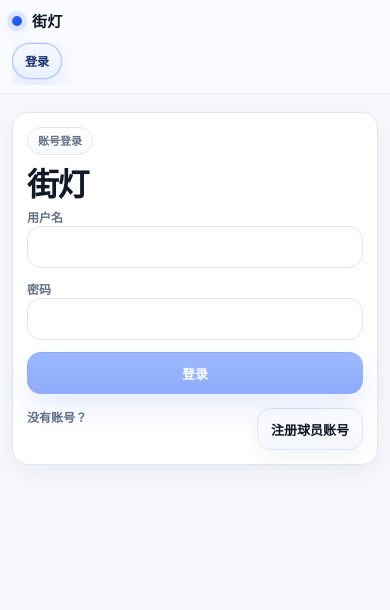
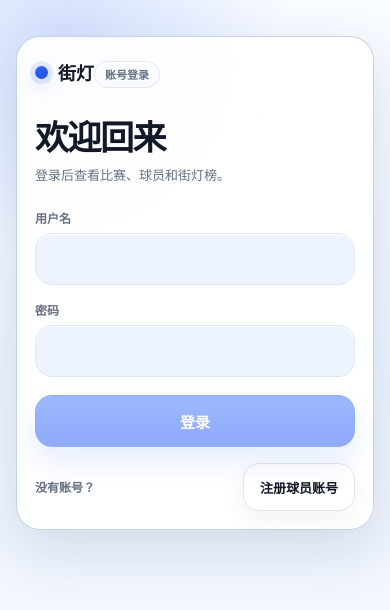
Before and after one commit to Xingcheng03/pool-score-tracker, a React (Vite) app: page /login in a window 390 px wide. Shown: the top 610 px of the page. Built offline with nearby package versions, Linux system fonts and the light colour scheme; no server answers.

Commit message:
Modified the style of the login interface

```diff
--- a/src/components/Navbar.jsx
+++ b/src/components/Navbar.jsx
@@ -1,16 +1,18 @@
 import React from "react";
-import { NavLink, useNavigate } from "react-router-dom";
+import { NavLink, useLocation, useNavigate } from "react-router-dom";
 import { useAuth } from "../auth/useAuth.js";
 import { INTERNAL_POINTS_NAME } from "../constants/labels.js";
 
 export default function Navbar() {
   const { user, isAuthenticated, isAdmin, logout } = useAuth();
+  const location = useLocation();
   const navigate = useNavigate();
   const linkClass = ({ isActive }) => (isActive ? "pill pillActive" : "pill");
   const accountLink = user?.player?.id ? `/players/${user.player.id}` : "/account";
+  const navClassName = location.pathname === "/login" ? "nav navLoginPage" : "nav";
 
   return (
-    <div className="nav">
+    <div className={navClassName}>
       <div className="navInner">
         <div className="brand">
           <span className="brandDot" />
--- a/src/pages/LoginPage.jsx
+++ b/src/pages/LoginPage.jsx
@@ -41,39 +41,49 @@ export default function LoginPage() {
   return (
     <div className="authLayout">
       <div className="card authCard">
-        <div className="badge">{mode === "login" ? "账号登录" : "新用户注册"}</div>
-        <h1 className="h1" style={{ marginTop: 12 }}>
-          街灯
-        </h1>
+        <div className="authBrandMark">
+          <span className="brandDot" />
+          <span>街灯</span>
+        </div>
 
-        <form onSubmit={onSubmit} className="formStack">
+        <div className="badge authModeBadge">{mode === "login" ? "账号登录" : "新用户注册"}</div>
+        <h1 className="h1 authTitle">欢迎回来</h1>
+        <p className="authSubtitle">登录后查看比赛、球员和街灯榜。</p>
+
+        <form onSubmit={onSubmit} className="formStack authForm">
           <div>
-            <div className="smallMuted">用户名</div>
-            <input className="input" value={username} onChange={(e) => setUsername(e.target.value)} autoComplete="username" />
+            <div className="smallMuted authLabel">用户名</div>
+            <input className="input authInput" value={username} onChange={(event) => setUsername(event.target.value)} autoComplete="username" />
           </div>
 
           <div>
-            <div className="smallMuted">密码</div>
-            <input className="input" type="password" value={password} onChange={(e) => setPassword(e.target.value)} autoComplete={mode === "login" ? "current-password" : "new-password"} />
+            <div className="smallMuted authLabel">密码</div>
+            <input
+              className="input authInput"
+              type="password"
+              value={password}
+              onChange={(event) => setPassword(event.target.value)}
+              autoComplete={mode === "login" ? "current-password" : "new-password"}
+            />
           </div>
 
           {mode === "register" && (
             <div>
-              <div className="smallMuted">球员名称</div>
-              <input className="input" value={playerName} onChange={(e) => setPlayerName(e.target.value)} placeholder="默认使用用户名" />
+              <div className="smallMuted authLabel">球员名称</div>
+              <input className="input authInput" value={playerName} onChange={(event) => setPlayerName(event.target.value)} placeholder="默认使用用户名" />
             </div>
           )}
 
           {error && <div className="errorBox">{error}</div>}
 
-          <button className="btn btnBrand" type="submit" disabled={saving || !username.trim() || !password}>
+          <button className="btn btnBrand authSubmitButton" type="submit" disabled={saving || !username.trim() || !password}>
             {saving ? "处理中..." : mode === "login" ? "登录" : "注册并登录"}
           </button>
         </form>
 
-        <div className="rowBetween" style={{ marginTop: 14 }}>
+        <div className="authSwitchRow">
           <span className="smallMuted">{mode === "login" ? "没有账号？" : "已有账号？"}</span>
-          <button className="btn" type="button" onClick={() => setMode(mode === "login" ? "register" : "login")}>
+          <button className="btn authSwitchButton" type="button" onClick={() => setMode(mode === "login" ? "register" : "login")}>
             {mode === "login" ? "注册球员账号" : "返回登录"}
           </button>
         </div>
--- a/src/styles.css
+++ b/src/styles.css
@@ -149,6 +149,45 @@ a:hover {
   width: min(520px, 100%);
 }
 
+.authBrandMark {
+  display: none;
+}
+
+.authTitle {
+  margin-top: 12px;
+}
+
+.authSubtitle {
+  margin: -2px 0 20px;
+  color: var(--muted);
+  font-size: 14px;
+  line-height: 1.5;
+}
+
+.authModeBadge {
+  margin-bottom: 4px;
+}
+
+.authForm {
+  gap: 14px;
+}
+
+.authLabel {
+  margin-bottom: 6px;
+}
+
+.authSubmitButton {
+  width: 100%;
+}
+
+.authSwitchRow {
+  display: flex;
+  justify-content: space-between;
+  align-items: center;
+  gap: 12px;
+  margin-top: 14px;
+}
+
 .settingsCard {
   max-width: 680px;
 }
@@ -1176,6 +1215,10 @@ tbody tr:hover td {
     padding: 18px 12px 42px;
   }
 
+  .navLoginPage {
+    display: none;
+  }
+
   .nav {
     border-bottom-color: rgba(223, 230, 240, 0.72);
   }
@@ -1533,14 +1576,93 @@ tbody tr:hover td {
   }
 
   .authLayout {
-    min-height: calc(100vh - 128px);
-    place-items: start stretch;
-  }
-
-  .authCard,
+    min-height: 100svh;
+    place-items: stretch;
+    margin: -18px -12px -42px;
+    padding: 28px 16px 24px;
+    background:
+      radial-gradient(circle at 16% 4%, rgba(33, 88, 245, 0.16), transparent 26%),
+      linear-gradient(180deg, #f8fbff 0%, #eef4ff 46%, #f6f8fc 100%);
+  }
+
+  .authCard {
+    width: 100%;
+    max-width: none;
+    align-self: start;
+    margin-top: 8px;
+    padding: 22px 18px 18px;
+    border-radius: 24px;
+    border-color: rgba(188, 204, 230, 0.86);
+    background: rgba(255, 255, 255, 0.92);
+    box-shadow: 0 20px 54px rgba(28, 55, 105, 0.14);
+  }
+
   .settingsCard {
     width: 100%;
     max-width: none;
+  }
+
+  .authBrandMark {
+    display: inline-flex;
+    align-items: center;
+    gap: 10px;
+    font-size: 18px;
+    font-weight: 950;
+    color: var(--text);
+    margin-bottom: 34px;
+  }
+
+  .authBrandMark .brandDot {
+    width: 13px;
+    height: 13px;
+  }
+
+  .authModeBadge {
+    margin-bottom: 14px;
+    background: #f8fbff;
+  }
+
+  .authTitle {
+    margin: 0;
+    font-size: 34px;
+    line-height: 1.08;
+  }
+
+  .authSubtitle {
+    margin: 10px 0 24px;
+    font-size: 13px;
+  }
+
+  .authForm {
+    gap: 16px;
+  }
+
+  .authInput {
+    min-height: 52px;
+    border-radius: 17px;
+    padding: 13px 16px;
+    font-size: 16px;
+    background: #eef4ff;
+  }
+
+  .authSubmitButton {
+    min-height: 52px;
+    border-radius: 17px;
+    margin-top: 2px;
+    font-size: 15px;
+    box-shadow: 0 14px 30px rgba(33, 88, 245, 0.22);
+  }
+
+  .authSwitchRow {
+    margin-top: 16px;
+    align-items: center;
+  }
+
+  .authSwitchButton {
+    min-height: 48px;
+    border-radius: 16px;
+    padding-inline: 16px;
+    background: #ffffff;
   }
 }
 
```
